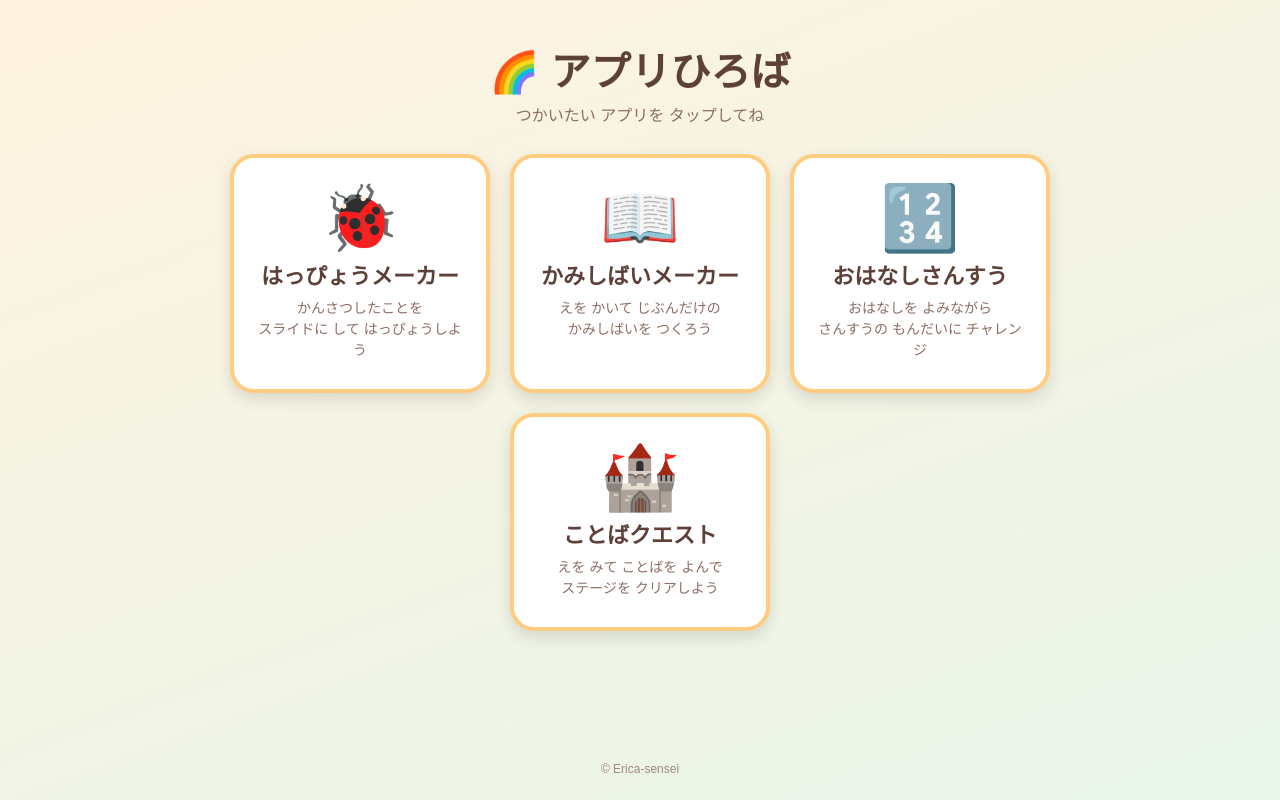
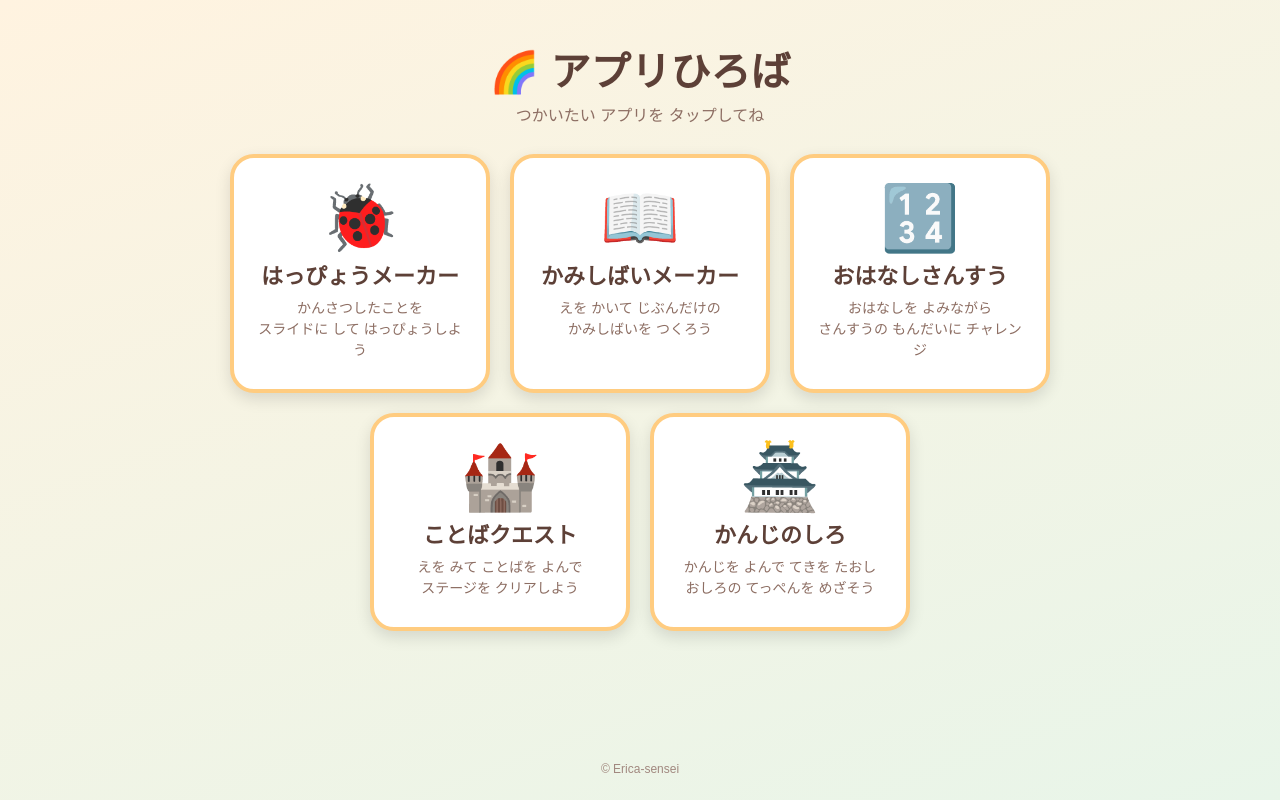
Before and after one commit to Erica-sensei/erica-sensei.github.io, a plain HTML site: page index.html in a window 1280 px wide. Drawn offline with Linux system fonts and the light colour scheme.

Commit message:
アプリひろばに「かんじのしろ」を追加
Co-Authored-By: Claude Fable 5 <noreply@anthropic.com>

```diff
--- a/index.html
+++ b/index.html
@@ -52,6 +52,11 @@
       <span class="name">ことばクエスト</span>
       <span class="desc">えを みて ことばを よんで<br>ステージを クリアしよう</span>
     </a>
+    <a class="card" href="https://erica-sensei.github.io/kanji-castle/">
+      <span class="icon">🏯</span>
+      <span class="name">かんじのしろ</span>
+      <span class="desc">かんじを よんで てきを たおし<br>おしろの てっぺんを めざそう</span>
+    </a>
   </div>
   <footer>© Erica-sensei</footer>
 </body>
```
